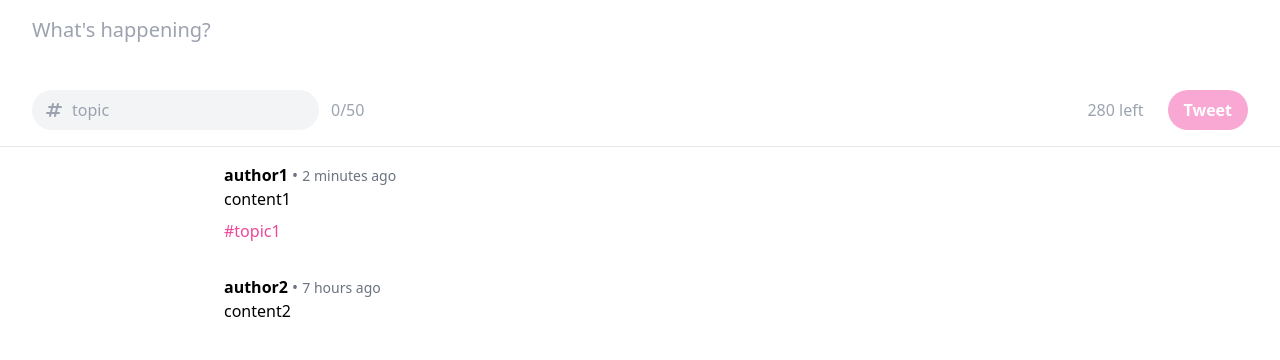
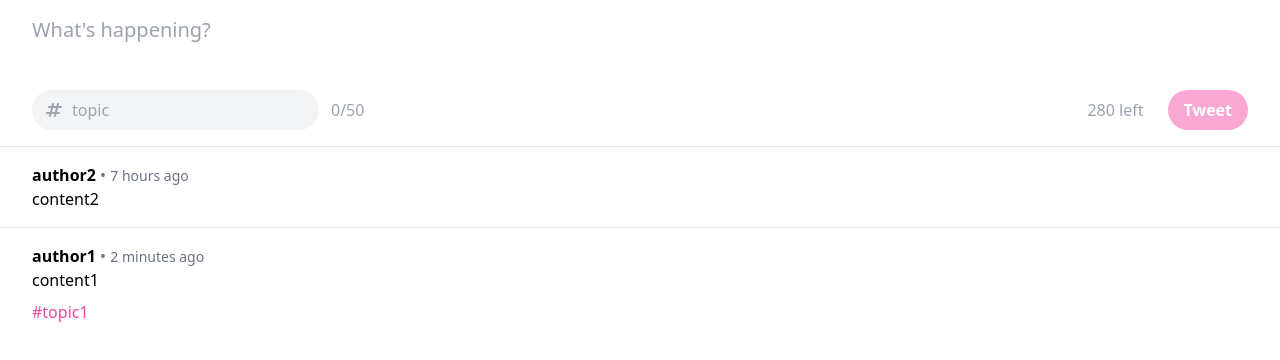
Before and after one commit to pm3512/solana-twitter, a Next.js app in the folder app/: page / in a window 1280 px wide. Shown: the top 360 px of the page. Built offline with nearby package versions, Linux system fonts and the light colour scheme.

Commit message:
added tweet list

```diff
--- /dev/null
+++ b/app/components/tweetList.tsx
@@ -0,0 +1,11 @@
+import Tweet from "../types/tweet";
+import TweetComponent from "./tweet";
+
+export default function TweetList(props: { tweets: Array<Tweet> }) {
+  // sort by publication time
+  const orderedTweets = props.tweets.sort((a, b) => b.timestamp - a.timestamp);
+  const tweetList = orderedTweets.map((tweet, i) => {
+    return <TweetComponent {...tweet} key={i} />;
+  });
+  return <div className="divide-y">{tweetList}</div>;
+}
--- a/app/pages/index.tsx
+++ b/app/pages/index.tsx
@@ -1,6 +1,7 @@
 import Head from 'next/head'
 import TweetComponent from '../components/tweet';
 import TweetForm from '../components/tweetForm';
+import TweetList from '../components/tweetList';
 import Tweet from '../types/tweet'
 
 export default function Home() {
@@ -21,10 +22,6 @@ export default function Home() {
     }
   ];
 
-  const tweetList = tweets.map((tweet, i) => {
-    return <TweetComponent {...tweet} key={i} />
-  });
-
   return (
     <>
       <Head>
@@ -34,11 +31,7 @@ export default function Home() {
         <link rel="icon" href="/favicon.ico" />
       </Head>
       <TweetForm />
-      <div className="w-full max-w-3xl lg:max-w-4xl mx-auto">
-        <ul className="">
-          {tweetList}
-        </ul>
-      </div>
+      <TweetList tweets={tweets}/>
     </>
   )
 }
```
